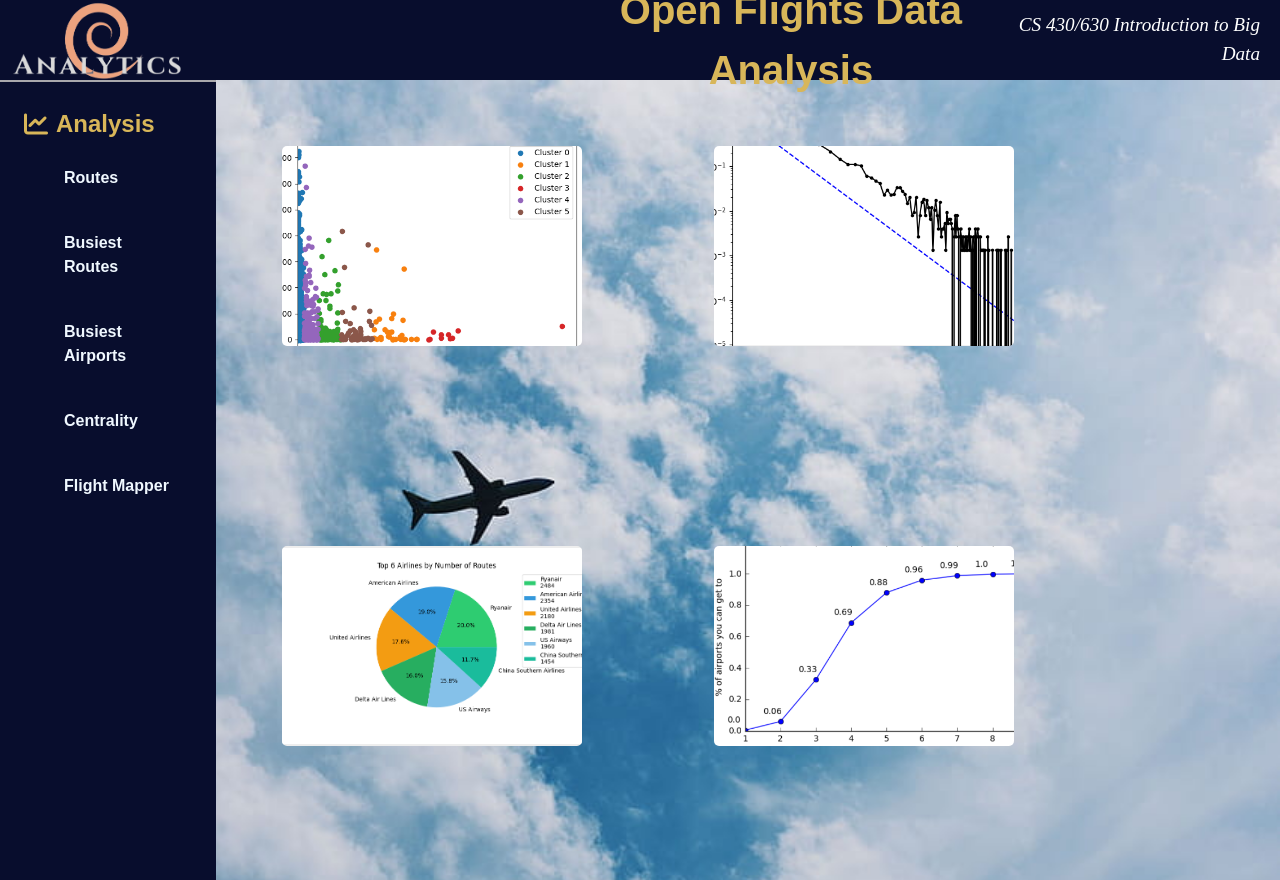
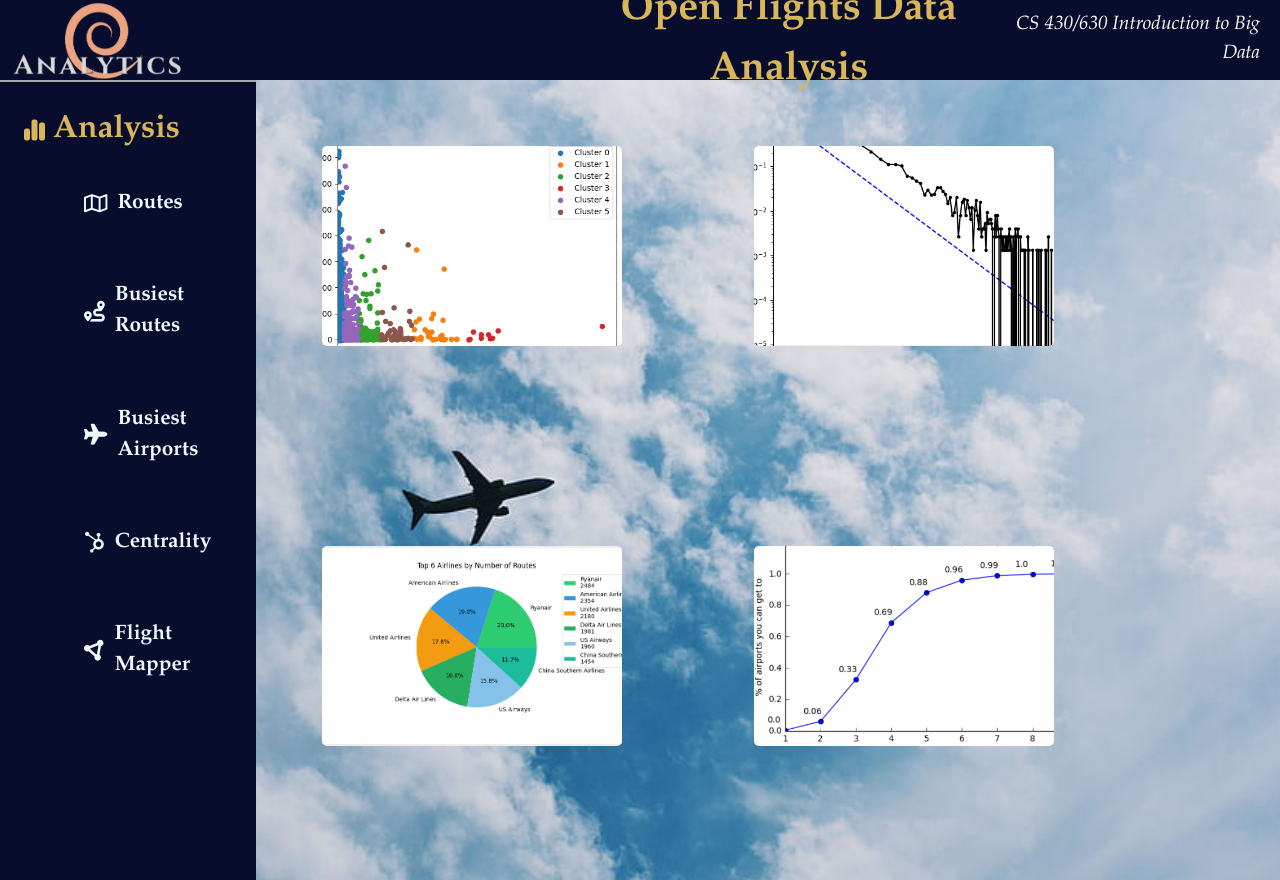
Before and after one commit to Vaishnavi-Desai-0204/Airline-Big-Data-Project, a Flask app: page /main_page in a window 1280 px wide. Run offline with Flask 3, Linux system fonts and the light colour scheme; some libraries are stand-ins or nearby versions.

Commit message:
added icons

```diff
--- a/templates/main_page.html
+++ b/templates/main_page.html
@@ -37,7 +37,7 @@
         .title{
             align-self: center;
             justify-content: center;
-            font-family: Arial, sans-serif;
+            font-family: Garamond, serif;
             font-weight: bold;
             font-size: 2.5rem;
             color: rgb(216, 182, 89);
@@ -47,7 +47,7 @@
         .course{
             font-size: larger;
             align-self: center;
-            font-family: 'Times New Roman', Times, serif;
+            font-family: Garamond, serif;
             font-style: italic;
             color: white;
             flex-grow: 1;
@@ -68,6 +68,7 @@
             width: 20%;
             background-color:#080d2d;
             padding: 1.5rem;
+            /* position: fixed; */
         }
 
         #left-menu .menu-heading {
@@ -75,9 +76,9 @@
             align-items: center;
             color: rgb(216, 182, 89);
             font-weight: bold;
-            font-family: Arial, sans-serif;
+            font-family: Garamond, serif;
             margin-bottom: 1rem;
-            font-size: 1.5rem;
+            font-size: 2rem;
         }
 
         #left-menu .menu-heading i {
@@ -93,7 +94,8 @@
         #left-menu li{
             color: aliceblue;
             font-weight: bold;
-            font-family: Arial, sans-serif;
+            font-family: Garamond, serif;
+            font-size: 1.3rem;
             transition: background-color 0.3s ease-in-out;
             padding: 0.5rem 1rem;
             border-radius: 10px;
@@ -102,6 +104,20 @@
         #left-menu li:hover {
             background-color: rgba(255, 255, 255, 0.341);
             border-radius: 10px;
+        }
+
+        .left-menu-item {
+            display: flex;
+            align-items: center;
+            padding: 10px 20px;
+        }
+
+        .left-menu-item i {
+            margin-right: 10px;
+        }
+
+        .left-menu-item span {
+            flex: 1;
         }
 
         #main-content {
@@ -237,15 +253,15 @@
         <div class="main-screen">
             <div id="left-menu">
                 <div class="menu-heading">
-                    <i class="fas fa-chart-line"></i>Analysis
+                    <i class="fa-solid fa-chart-simple"></i>  Analysis
 
                 </div>
                 <ul>
-                    <li style="margin-bottom: 25px;"><a href="{{ url_for('routes') }}">Routes</a></li>
-                    <li style="margin-bottom: 25px;"><a href="{{ url_for('top_route') }}">Busiest Routes</a></li>
-                    <li style="margin-bottom: 25px;"><a href="{{ url_for('busy_airports') }}">Busiest Airports</a></li>
-                    <li style="margin-bottom: 25px;"><a href="{{ url_for('centrality') }}">Centrality</a></li>
-                    <li style="margin-bottom: 25px;"><a href="{{ url_for('results') }}">Flight Mapper</a></li>
+                    <li style="margin-bottom: 25px;"><a href="{{ url_for('routes') }}"><div class="left-menu-item"><i class="fa-regular fa-map"></i><span>Routes</span></div></a></li>
+                    <li style="margin-bottom: 25px;"><a href="{{ url_for('top_route') }}"><div class="left-menu-item"><i class="fa-solid fa-route"></i><span>Busiest Routes</span></div></a></li>
+                    <li style="margin-bottom: 25px;"><a href="{{ url_for('busy_airports') }}"><div class="left-menu-item"><i class="fa-solid fa-plane"></i><span>Busiest Airports</span></div></a></li>
+                    <li style="margin-bottom: 25px;"><a href="{{ url_for('centrality') }}"><div class="left-menu-item"><i class="fa-brands fa-hubspot"></i><span>Centrality</span></div></a></li>
+                    <li style="margin-bottom: 25px;"><a href="{{ url_for('results') }}"><div class="left-menu-item"><i class="fa-solid fa-circle-nodes"></i><span>Flight Mapper</span></div></a></li>
                 </ul>
             </div>
             <div id="main-content">
```
